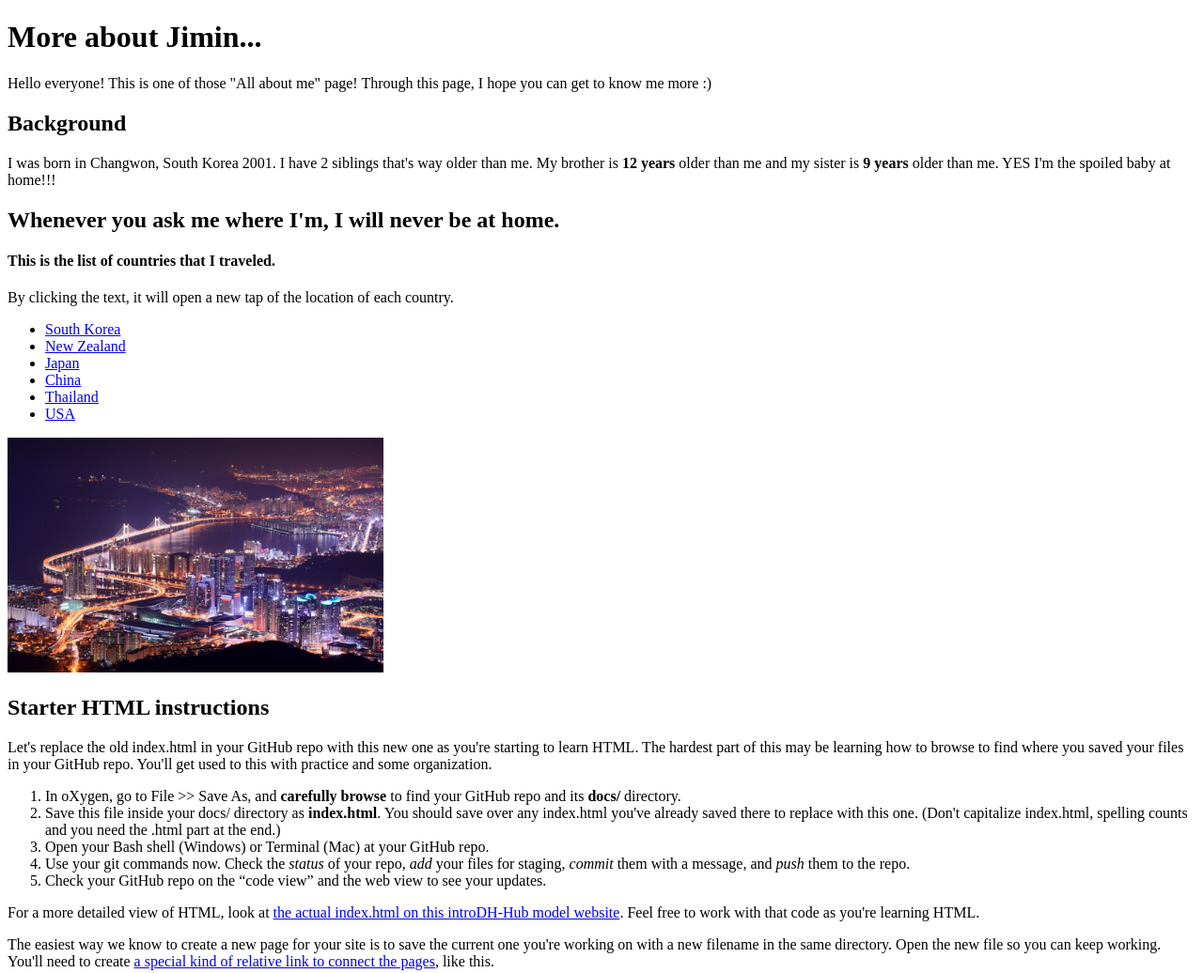
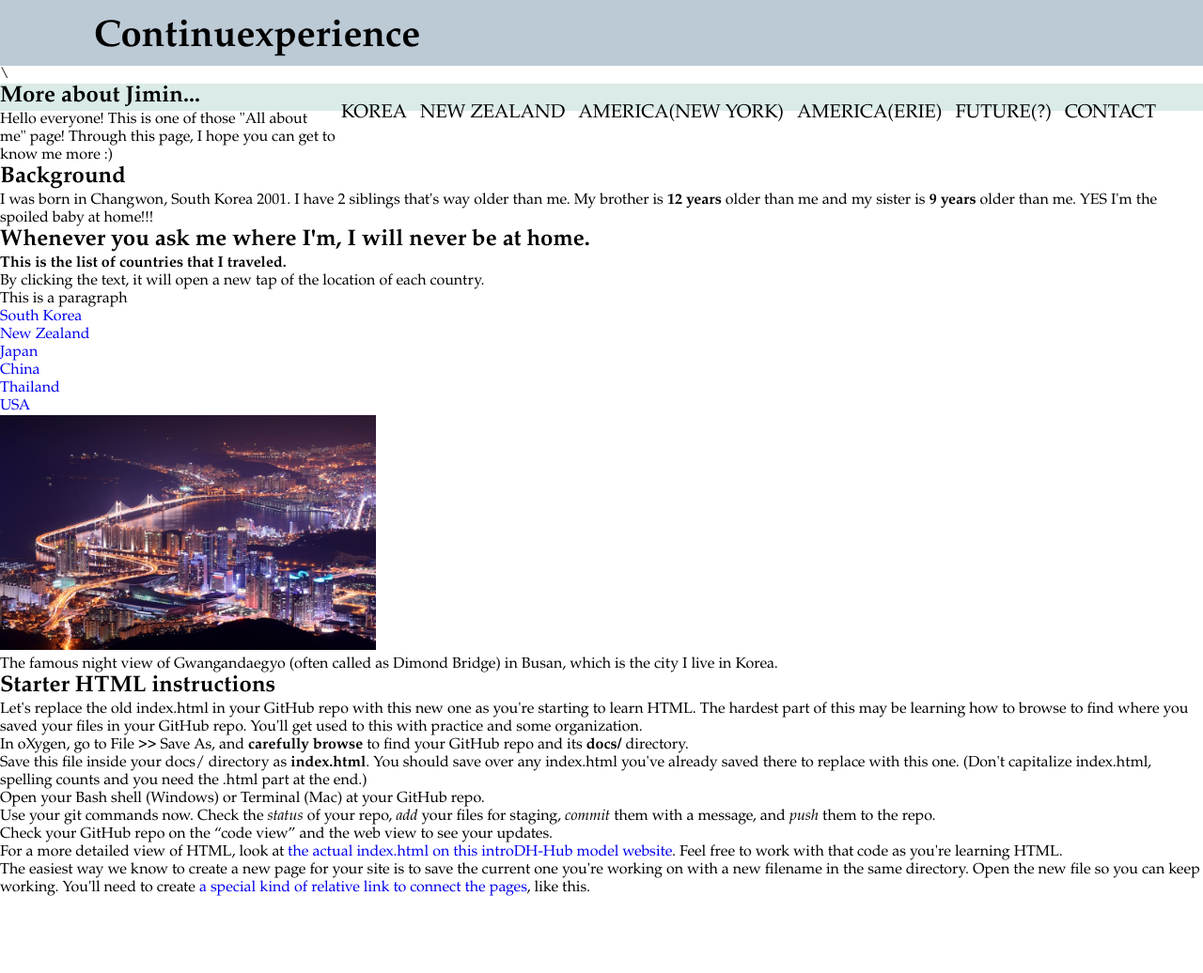
Before and after one commit to JiminyKricket0323/jiminy_site, a plain HTML site: page docs/index.html in a window 1280 px wide. Shown: the whole page at 94% size. After the commit the page ends 955 px from the top, so only its background shows below. Drawn offline with Linux system fonts and the light colour scheme.

Commit message:
Navigation bar and color

```diff
--- /dev/null
+++ b/docs/Style.css
@@ -0,0 +1,52 @@
+*{
+   padding:0;
+   margin:0;
+   text-decoration: none;
+   list-style: none;
+   box-sizing: border-box;
+
+}
+
+body{
+    font-family: Garamond;
+
+
+
+}
+
+nav{
+    background: #bccad6;
+    height: 70px;
+    width: 100%;
+}
+ label.logo{
+     color: black;
+     font-size: 40px;
+     line-height: 80px;
+     padding: 0 100px;
+     font-weight: bold;
+}
+nav ul{
+         float: right;
+         margin-right: 45px;
+
+}
+nav ul li{
+        display: inline-block;
+        line-height: 80px;
+        margin: 0 5px;
+
+}
+
+nav ul li a{
+     color: black;
+     font-size: 20px;
+     text-transform: uppercase;
+
+
+          }
+
+
+.More {
+    background: #daebe8;
+}
--- a/docs/index.html
+++ b/docs/index.html
@@ -6,10 +6,16 @@
     we see a namespace that declares this HTML to be written using XML syntax. That is also preferred for our courses as a neat and orderly code
     with clear syntax.
     -->
-    <head> <!-- NOT FOR DISPLAY. This is a "meta" area. -->
-        <title>Starter HTML</title>
+    <head>
+        <!-- NOT FOR DISPLAY. This is a "meta" area. -->
+        <title>Continuexperience</title>
         <meta charset="UTF-8" />
+
         <meta name="viewport" content="width=device-width, initial-scale=1.0" />
+        <link rel="stylesheet" href="Style.css"> </link>
+
+
+
         <!--2021-02-02 ebb: The code inside the <head> element is NOT FOR DISPLAY in the web browser, but it holds important information about the website's contents.
     The text inside the <title> element appears in the top tab of a web browser. The <head> is where we will include info about styling the site, too.
 
@@ -20,47 +26,99 @@
     -->
     </head>
 
-    <body> <!-- CONTENT FOR DISPLAY. The <body> element holds the content we see in the display window on the web browser.-->
+    <body>
+
+        <nav>
+          <label class="logo">Continuexperience</label>
+
+            <ul>
+
+             <li> <a href="#">Korea</a></li>
+             <li> <a href="#">New Zealand</a></li>
+                <li> <a href="#">America(New York)</a></li>
+                <li> <a href="#">America(Erie)</a></li>
+                <li> <a href="#">Future(?)</a></li>
+                <li> <a href="#">Contact</a></li>
+
+
+            </ul>
+
+
+        </nav>
+
+        <!-- CONTENT FOR DISPLAY. The <body> element holds the content we see in the display window on the web browser.-->
+       \
+        <section class="More">
 
         <h1>More about Jimin...</h1>
-        <p> Hello everyone! This is one of those "All about me" page! Through this page, I hope you can get to know me more :) </p>
 
+        </section>
+
+        <p> Hello everyone! This is one of those "All about me" page! Through this page, I hope you
+            can get to know me more :) </p>
         <h2>Background</h2>
-        <p> I was born in Changwon, South Korea 2001.
-            I have 2 siblings that's way older than me. My brother is <strong>12 years</strong> older than me and my sister is <strong>9 years </strong> older than me.
-        YES I'm the spoiled baby at home!!!</p>
-
-
+        <p> I was born in Changwon, South Korea 2001. I have 2 siblings that's way older than me. My
+            brother is <strong>12 years</strong> older than me and my sister is <strong>9 years
+            </strong> older than me. YES I'm the spoiled baby at home!!!</p>
         <h2>Whenever you ask me where I'm, I will never be at home.</h2>
         <h4>This is the list of countries that I traveled.</h4>
         <p>By clicking the text, it will open a new tap of the location of each country.</p>
-
+        <p class="important">This is a paragraph</p>
         <ul>
-            <li><a href="https://www.google.com/maps/place/South+Korea/@35.7354629,123.3818031,6z/data=!3m1!4b1!4m5!3m4!1s0x356455ebcb11ba9b:0x91249b00ba88db4b!8m2!3d35.907757!4d127.766922" target="blank"> South Korea</a></li>
-            <li><a href="https://www.google.com/maps/place/New+Zealand/@-39.5088648,157.0131998,4z/data=!3m1!4b1!4m5!3m4!1s0x6d2c200e17779687:0xb1d618e2756a4733!8m2!3d-40.900557!4d174.885971" target="blank">New Zealand</a></li>
-            <li><a href="https://www.google.com/maps/place/Japan/@38.1320559,135.9112182,5z/data=!4m5!3m4!1s0x34674e0fd77f192f:0xf54275d47c665244!8m2!3d36.204824!4d138.252924" target="blank">Japan</a></li>
-            <li><a href="https://www.google.com/maps/place/China/@33.5416308,96.0337332,5z/data=!4m5!3m4!1s0x31508e64e5c642c1:0x951daa7c349f366f!8m2!3d35.86166!4d104.195397" target="blank">China</a></li>
-            <li><a href="https://www.google.com/maps/place/Thailand/@13.0003076,96.992706,6z/data=!3m1!4b1!4m5!3m4!1s0x304d8df747424db1:0x9ed72c880757e802!8m2!3d15.870032!4d100.992541" target="blank">Thailand</a></li>
-            <li><a href="https://www.google.com/maps/place/United+States/@38.8071602,-111.606813,4z/data=!4m5!3m4!1s0x54eab584e432360b:0x1c3bb99243deb742!8m2!3d37.09024!4d-95.712891" target="blank">USA</a></li>
+            <li><a
+                    href="https://www.google.com/maps/place/South+Korea/@35.7354629,123.3818031,6z/data=!3m1!4b1!4m5!3m4!1s0x356455ebcb11ba9b:0x91249b00ba88db4b!8m2!3d35.907757!4d127.766922"
+                    target="blank"> South Korea</a></li>
+            <li><a
+                    href="https://www.google.com/maps/place/New+Zealand/@-39.5088648,157.0131998,4z/data=!3m1!4b1!4m5!3m4!1s0x6d2c200e17779687:0xb1d618e2756a4733!8m2!3d-40.900557!4d174.885971"
+                    target="blank">New Zealand</a></li>
+            <li><a
+                    href="https://www.google.com/maps/place/Japan/@38.1320559,135.9112182,5z/data=!4m5!3m4!1s0x34674e0fd77f192f:0xf54275d47c665244!8m2!3d36.204824!4d138.252924"
+                    target="blank">Japan</a></li>
+            <li><a
+                    href="https://www.google.com/maps/place/China/@33.5416308,96.0337332,5z/data=!4m5!3m4!1s0x31508e64e5c642c1:0x951daa7c349f366f!8m2!3d35.86166!4d104.195397"
+                    target="blank">China</a></li>
+            <li><a
+                    href="https://www.google.com/maps/place/Thailand/@13.0003076,96.992706,6z/data=!3m1!4b1!4m5!3m4!1s0x304d8df747424db1:0x9ed72c880757e802!8m2!3d15.870032!4d100.992541"
+                    target="blank">Thailand</a></li>
+            <li><a
+                    href="https://www.google.com/maps/place/United+States/@38.8071602,-111.606813,4z/data=!4m5!3m4!1s0x54eab584e432360b:0x1c3bb99243deb742!8m2!3d37.09024!4d-95.712891"
+                    target="blank">USA</a></li>
         </ul>
 
-        <img src="image/Busan.jpeg" width="400" ></img>
+        <figure>
+            <img src="image/Busan.jpeg" width="400" />
+            <figcaption>
+                The famous night view of Gwangandaegyo (often called as Dimond Bridge) in Busan, which is the city I live in Korea.
+            </figcaption>
+
+        </figure>
+
 
         <h2>Starter HTML instructions</h2>
 
-        <p>Let's replace the old index.html in your GitHub repo with this new one as you're starting to learn HTML. The hardest part of this may be learning how to browse
-        to find where you saved your files in your GitHub repo. You'll get used to this with practice and some organization.</p>
+        <p>Let's replace the old index.html in your GitHub repo with this new one as you're starting
+            to learn HTML. The hardest part of this may be learning how to browse to find where you
+            saved your files in your GitHub repo. You'll get used to this with practice and some
+            organization.</p>
         <ol>
-            <li>In oXygen, go to File >> Save As, and <b>carefully browse</b> to find your GitHub repo and its <strong>docs/</strong> directory.</li>
-            <li>Save this file inside your docs/ directory as <b>index.html</b>. You should save over any index.html you've already saved there to replace with this one.
-                (Don't capitalize index.html, spelling counts and you need the .html part at the end.)</li>
+            <li>In oXygen, go to File >> Save As, and <b>carefully browse</b> to find your GitHub
+                repo and its <strong>docs/</strong> directory.</li>
+            <li>Save this file inside your docs/ directory as <b>index.html</b>. You should save
+                over any index.html you've already saved there to replace with this one. (Don't
+                capitalize index.html, spelling counts and you need the .html part at the end.)</li>
             <li>Open your Bash shell (Windows) or Terminal (Mac) at your GitHub repo.</li>
-            <li>Use your git commands now. Check the <em>status</em> of your repo, <em>add</em> your files for staging, <em>commit</em> them with a message, and <em>push</em> them to the repo.</li>
-            <li>Check your GitHub repo on the <q>code view</q> and the web view to see your updates.</li>
+            <li>Use your git commands now. Check the <em>status</em> of your repo, <em>add</em> your
+                files for staging, <em>commit</em> them with a message, and <em>push</em> them to
+                the repo.</li>
+            <li>Check your GitHub repo on the <q>code view</q> and the web view to see your
+                updates.</li>
         </ol>
-
-        <p>For a more detailed view of HTML, look at <a href="index.html">the actual index.html on this introDH-Hub model website</a>. Feel free to work with that code as you're learning HTML.</p>
-        <p>The easiest way we know to create a new page for your site is to save the current one you're working on with a new filename in the same directory.
-            Open the new file so you can keep working. You'll need to create <a href="innerPage.html">a special kind of relative link to connect the pages</a>, like this.</p>
+        <p>For a more detailed view of HTML, look at <a href="index.html">the actual index.html on
+                this introDH-Hub model website</a>. Feel free to work with that code as you're
+            learning HTML.</p>
+        <p>The easiest way we know to create a new page for your site is to save the current one
+            you're working on with a new filename in the same directory. Open the new file so you
+            can keep working. You'll need to create <a href="innerPage.html">a special kind of
+                relative link to connect the pages</a>, like this.</p>
     </body>
 </html>
```
